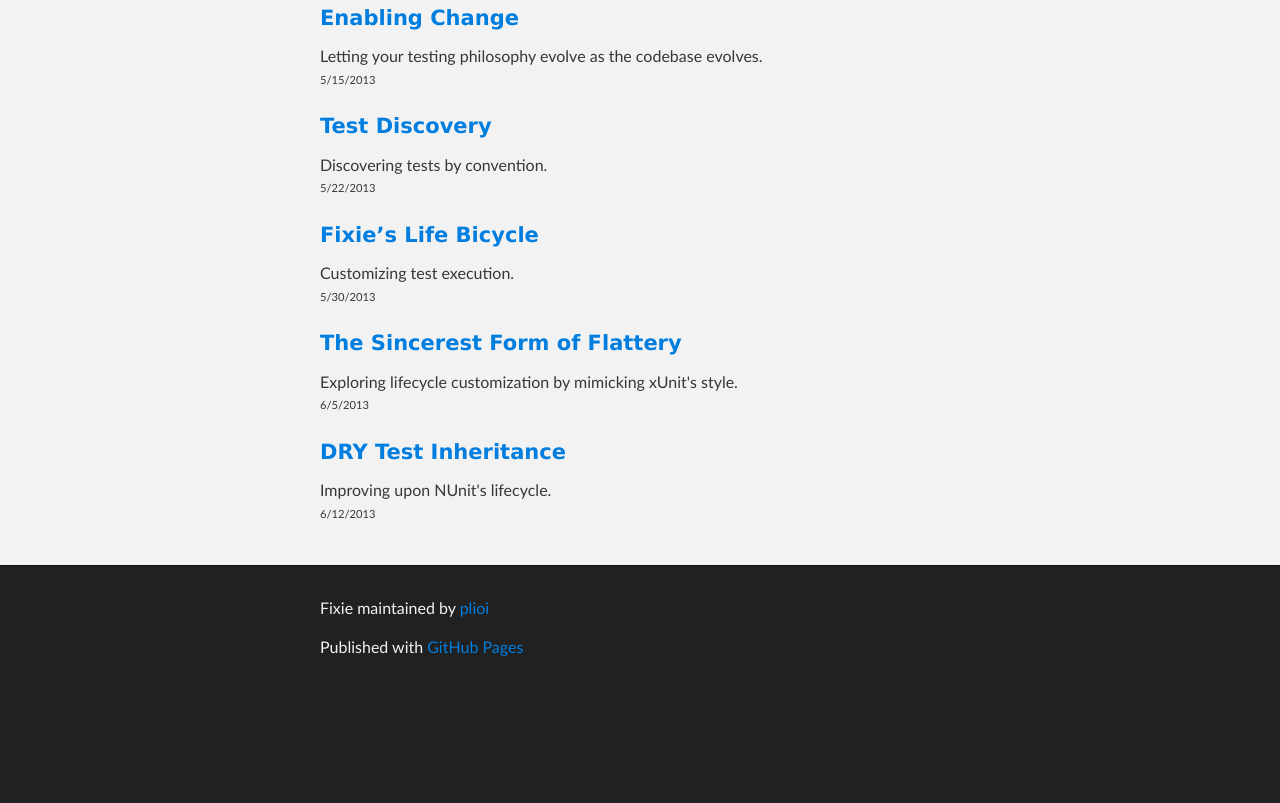
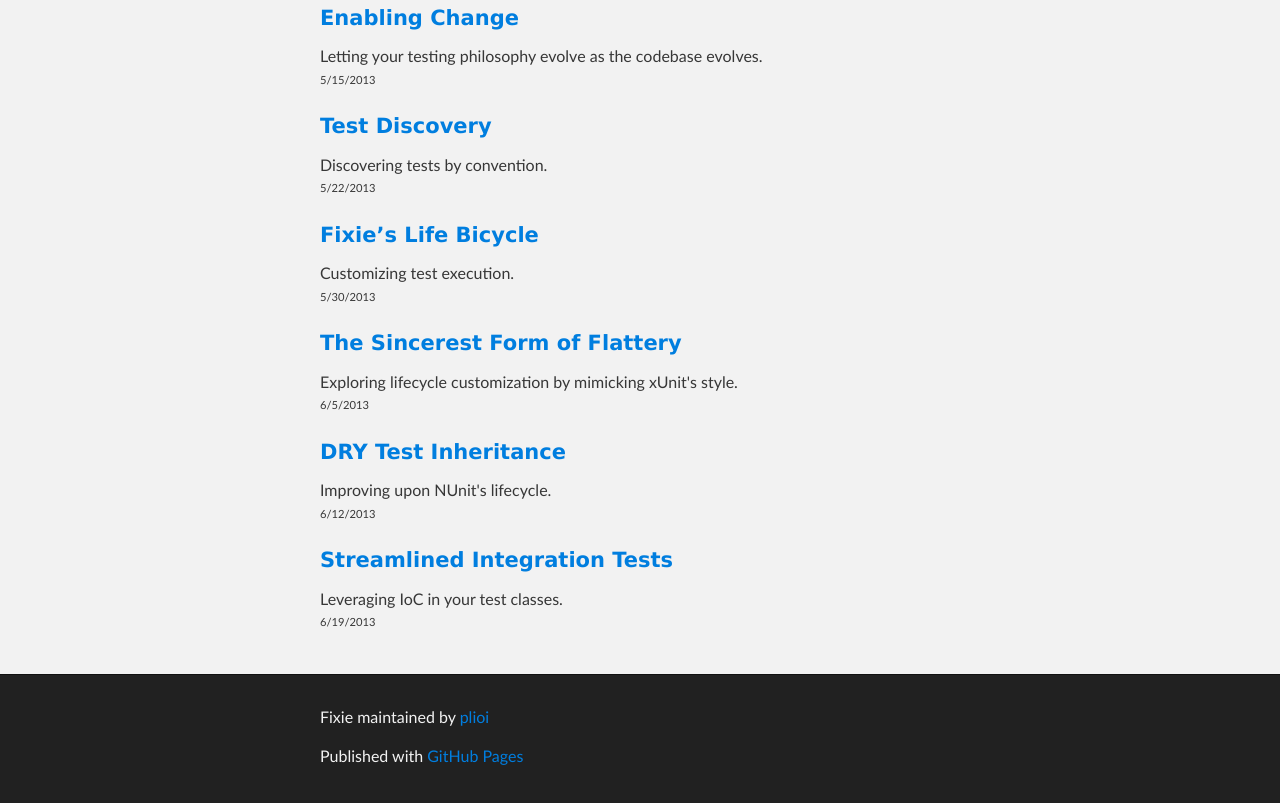
Before and after one commit to fixie/fixie, a plain HTML site: page index.html in a window 1280 px wide. Shown: the part 1493-2296 px from the top of the page. Before the commit the page ends 2187 px from the top, so only its background shows below. Drawn offline with Linux system fonts and the light colour scheme.

Commit message:
Link to 6/19/2013 blog post, "Streamlined Integration Tests".

```diff
--- a/index.html
+++ b/index.html
@@ -54,6 +54,7 @@
           <article><h4><a href="http://www.headspring.com/fixies-life-bicycle/">Fixie’s Life Bicycle</a></h4><p>Customizing test execution.</p><p class="publish_date">5/30/2013</p></article>
           <article><h4><a href="http://www.headspring.com/the-sincerest-form-of-flattery/">The Sincerest Form of Flattery</a></h4><p>Exploring lifecycle customization by mimicking xUnit's style.</p><p class="publish_date">6/5/2013</p></article>
           <article><h4><a href="http://www.headspring.com/dry-test-inheritance/">DRY Test Inheritance</a></h4><p>Improving upon NUnit's lifecycle.</p><p class="publish_date">6/12/2013</p></article>
+          <article><h4><a href="http://www.headspring.com/streamlined-integration-tests/">Streamlined Integration Tests</a></h4><p>Leveraging IoC in your test classes.</p><p class="publish_date">6/19/2013</p></article>
       </section>
     </div>
 
```
